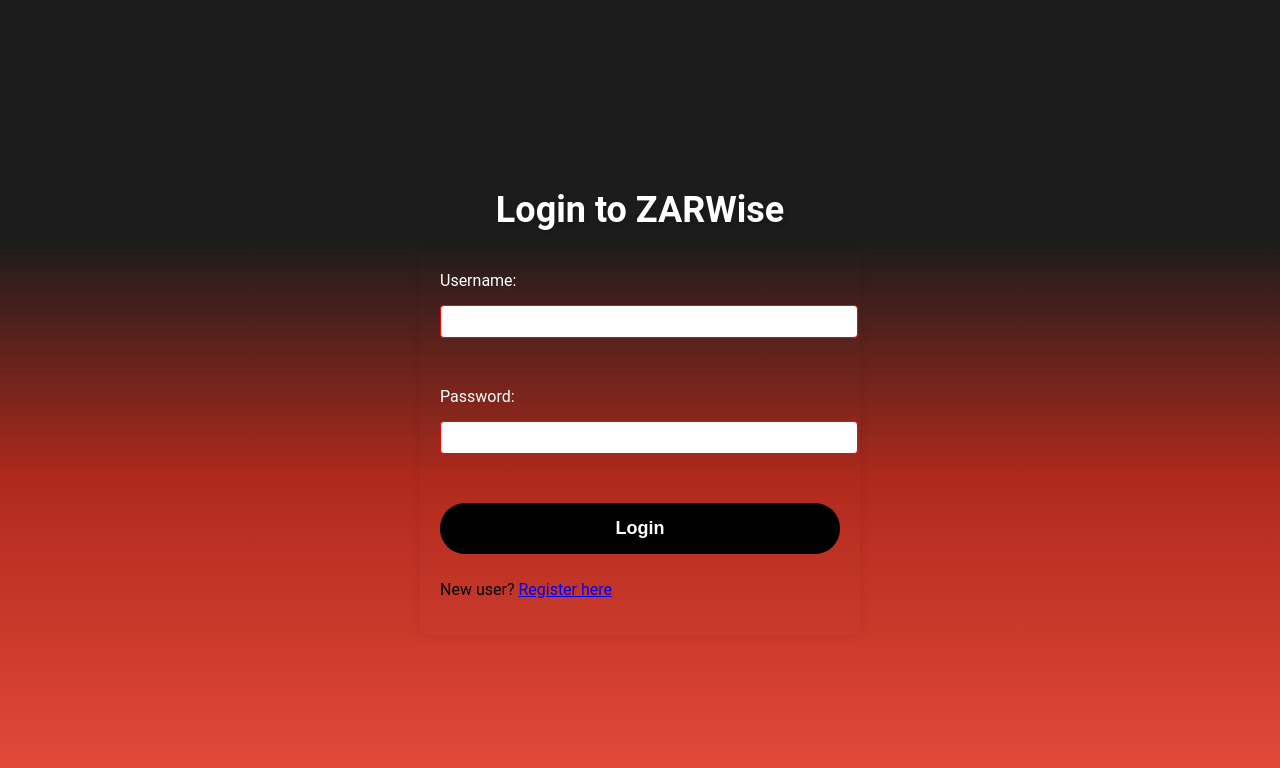
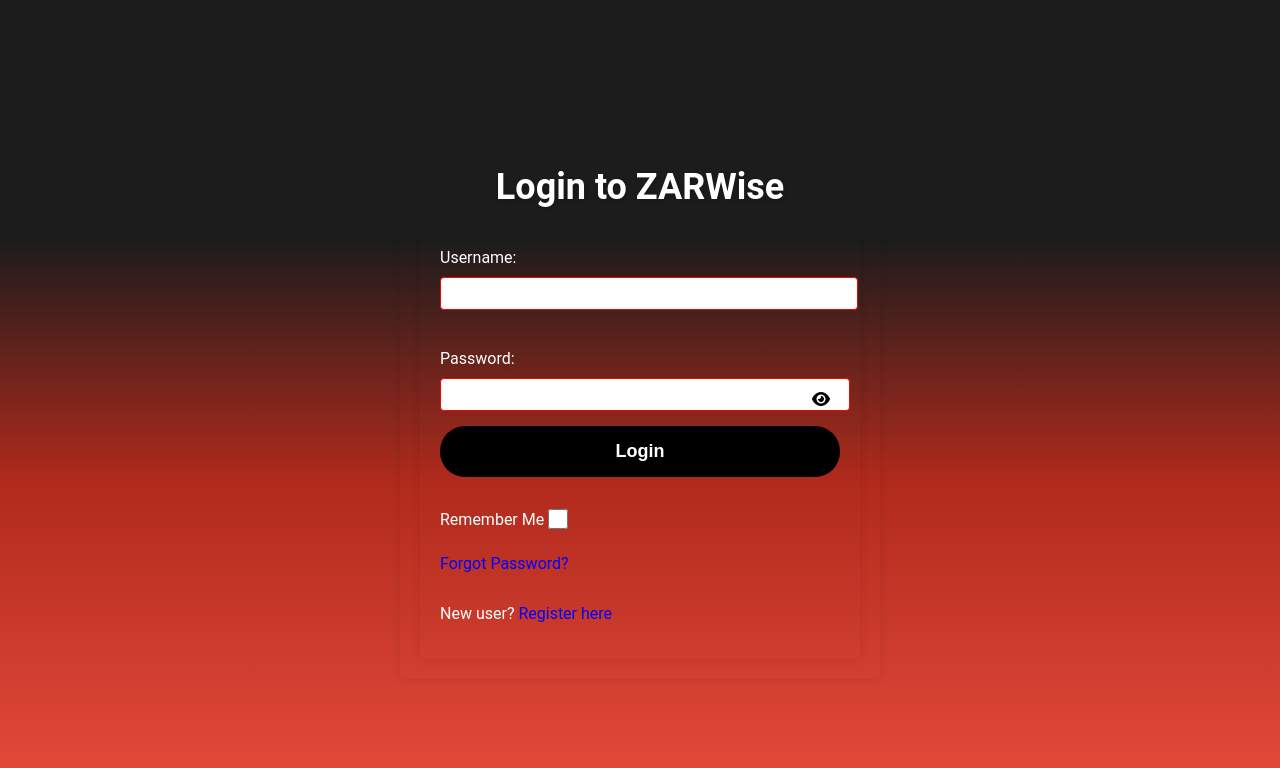
Before and after one commit to Cellie0320/personal_expense_tracker, a PHP site: page /login.php in a window 1280 px wide. Shown: the top 768 px of the page. Run offline with PHP 8.4, Linux system fonts and the light colour scheme.

Commit message:
Implement password reset functionality: add update password backend logic, create forgot password frontend page, and enhance user feedback with session messages.

```diff
--- a/frontend/public/login.php
+++ b/frontend/public/login.php
@@ -9,20 +9,36 @@
     <meta charset="UTF-8">
     <meta name="viewport" content="width=device-width, initial-scale=1.0">
     <title>Login - ZARWise</title>
-    <link rel="stylesheet" href="style.css"> <!-- Link to external stylesheet -->
+    <link rel="stylesheet" href="style.css">
+    <link rel="stylesheet" href="https://cdnjs.cloudflare.com/ajax/libs/font-awesome/6.0.0-beta3/css/all.min.css">
+    <script src="script.js"></script>
 </head>
 <body>
+    <div class="container">
+        <div class="form-container">
             <h1>Login to ZARWise</h1>
-    <?php if (!empty($message)) { echo "<p class='message'>$message</p>"; } ?>
-    <form action="../../backend/authenticate.php" method="post">
+            <?php if ($message): ?>
+                <p class="error-message"><?php echo $message; ?></p>
+            <?php endif; ?>
+            <form action="../../backend/authenticate.php" method="post" onsubmit="return handleRememberMe()">
                 <label for="username">Username:</label>
                 <input type="text" id="username" name="username" required>
                 <br>
                 <label for="password">Password:</label>
+                <div class="password-container">
                     <input type="password" id="password" name="password" required>
+                    <i class="fas fa-eye" id="togglePassword" onclick="togglePasswordVisibility('password')"></i>
+                </div>
+                <button type="submit">Login</button>
                 <br>
-        <button type="submit">Login</button>
+                <div class="remember-me-container">
+                    <label for="remember-me">Remember Me</label>
+                    <input type="checkbox" id="remember-me" name="remember-me">
+                </div>
+                <p class="forgot-password-link"><a href="forgot_password.php">Forgot Password?</a></p>
                 <p class="register-link">New user? <a href="register.php">Register here</a></p>
             </form>
+        </div>
+    </div>
 </body>
 </html>
--- a/frontend/public/script.js
+++ b/frontend/public/script.js
@@ -2,20 +2,94 @@
     const emailInput = document.getElementById('email');
     const emailMessage = document.getElementById('emailMessage');
     const email = emailInput.value;
-    const emailPattern = /^[a-zA-Z0-9._-]+@[a-zA-Z0-9.-]+\.[a-zA-Z]{2,6}$/;
+    const emailPattern = /^[a-zA-Z0-9._-]+@gmail\.com$/;
     if (emailPattern.test(email)) {
         emailInput.style.borderColor = 'green';
         emailMessage.textContent = 'Email is correct';
         emailMessage.style.color = 'green';
+        return true;
     } else {
         emailInput.style.borderColor = 'red';
-        emailMessage.textContent = 'Invalid email address';
-        emailMessage.style.color = 'red';
+        emailMessage.textContent = 'Invalid email address. Only @gmail.com addresses are allowed.';
+        emailMessage.style.color = 'black';
+        return false;
     }
 }
-/*Contact form reset*/
-function resetForm() {
-    document.getElementById('contactForm').reset();
+
+function validatePassword() {
+    const passwordInput = document.getElementById('password') || document.getElementById('new_password');
+    const passwordMessage = document.getElementById('passwordMessage');
+    const password = passwordInput.value;
+    const strongPasswordPattern = /^(?=.*[a-z])(?=.*[A-Z])(?=.*\d)(?=.*[@$!%*?&])[A-Za-z\d@$!%*?&]{8,}$/;
+
+    if (strongPasswordPattern.test(password)) {
+        passwordInput.style.borderColor = 'green';
+        passwordMessage.textContent = 'Password is strong';
+        passwordMessage.style.color = 'green';
+        return true;
+    } else {
+        passwordInput.style.borderColor = 'red';
+        passwordMessage.textContent = 'Password is weak. It must be at least 8 characters long, include uppercase and lowercase letters, a number, and a special character';
+        passwordMessage.style.color = 'black';
+        return false;
+    }
+}
+
+function validateForm() {
+    const emailValid = validateEmail();
+    const passwordValid = validatePassword();
+    if (!emailValid || !passwordValid) {
+        alert('Please ensure all fields are correctly filled out and the password is strong.');
+    }
+    return emailValid && passwordValid;
+}
+
+function togglePasswordVisibility(passwordFieldId) {
+    const passwordField = document.getElementById(passwordFieldId);
+    const togglePassword = passwordField.nextElementSibling;
+    if (passwordField.type === 'password') {
+        passwordField.type = 'text';
+        togglePassword.classList.remove('fa-eye');
+        togglePassword.classList.add('fa-eye-slash');
+    } else {
+        passwordField.type = 'password';
+        togglePassword.classList.remove('fa-eye-slash');
+        togglePassword.classList.add('fa-eye');
+    }
+}
+
+function handleRememberMe() {
+    const rememberMeCheckbox = document.getElementById('remember-me');
+    const usernameInput = document.getElementById('username');
+    const passwordInput = document.getElementById('password');
+
+    if (rememberMeCheckbox.checked) {
+        document.cookie = `username=${usernameInput.value}; max-age=604800; path=/`; // 7 days
+        document.cookie = `password=${passwordInput.value}; max-age=604800; path=/`; // 7 days
+    } else {
+        document.cookie = `username=; max-age=0; path=/`;
+        document.cookie = `password=; max-age=0; path=/`;
+    }
+    return true;
+}
+
+function getCookie(name) {
+    const value = `; ${document.cookie}`;
+    const parts = value.split(`; ${name}=`);
+    if (parts.length === 2) return parts.pop().split(';').shift();
+}
+
+document.addEventListener('DOMContentLoaded', function () {
+    // Check if the current page is login.php
+    if (window.location.pathname.includes('login.php')) {
+        const savedUsername = getCookie('username');
+        const savedPassword = getCookie('password');
+
+        if (savedUsername && savedPassword) {
+            document.getElementById('username').value = savedUsername;
+            document.getElementById('password').value = savedPassword;
+            document.getElementById('remember-me').checked = true;
+        }
     }
 
     document.getElementById('category_id').addEventListener('change', function() {
@@ -36,7 +110,6 @@
         }
     });
 
-  document.addEventListener('DOMContentLoaded', function () {
     // Fetch total expenses
     function fetchTotalExpenses() {
         $.ajax({
@@ -82,3 +155,8 @@
     // Initial fetch of total expenses
     fetchTotalExpenses();
 });
+
+/*contact form reset*/
+function resetForm() {
+    document.getElementById('contactForm').reset();
+}
--- a/frontend/public/style.css
+++ b/frontend/public/style.css
@@ -16,7 +16,7 @@
     display: flex;
     align-items: center;
     justify-content: center;
-    background: #fff;
+    background: transparent;
     padding: 20px;
     border-radius: 5px;
     box-shadow: 0 0 10px rgba(0, 0, 0, 0.1);
@@ -64,7 +64,7 @@
 form {
     display: grid;
     grid-template-columns: 1fr;
-    gap: 10px;
+    gap: 5px; /* Reduced gap between form fields */
     background: transparent;
     padding: 20px;
     border-radius: 5px;
@@ -90,11 +90,72 @@
     border-color: red;
 }
 
-#emailMessage {
+#emailMessage, #passwordMessage {
     font-size: 15px;
     margin-top: -10px;
     margin-bottom: 10px;
     color: red;
+}
+
+.password-container {
+    position: relative;
+    width: 100%;
+}
+
+.password-container input {
+    width: calc(100% - 30px);
+    padding-right: 30px;
+}
+
+.password-container i {
+    position: absolute;
+    right: 10px;
+    top: 50%;
+    transform: translateY(-50%);
+    cursor: pointer;
+    color: black;
+}
+
+.remember-me-container {
+    display: flex;
+    align-items: center;
+    color: white;
+}
+
+.remember-me-container input {
+    margin-right: 5px;
+    width: 20px;
+    height: 20px;
+    accent-color: black;
+}
+/* Forgot password link styling */
+.forgot-password-link {
+    margin-top: 10px;
+    color: white;
+}
+
+.forgot-password-link a {
+    color: #e74c3c;
+    text-decoration: none;
+}
+
+.forgot-password-link a:hover {
+    text-decoration: underline;
+}
+
+/* Register link styling */
+.register-link, .login-link {
+    margin-top: 10px;
+    color: white;
+}
+
+.register-link a , .login-link a {
+    color: blue;
+    text-decoration: none;
+}
+
+.register-link a:hover, .login-link a:hover {
+    text-decoration: underline;
 }
 
 button {
@@ -118,10 +179,26 @@
     outline: none;
     box-shadow: 0 0 0 3px rgba(255,0,0,0.5);
 }
-/*login verification message*/
 
-.message {
+/* Forgot password link styling */
+.forgot-password-link {
+    margin-top: 10px;
+    color: white;
+}
+
+.forgot-password-link a {
+    color: blue;
+    text-decoration: none;
+}
+
+.forgot-password-link a:hover {
+    text-decoration: underline;
+}
+
+/* Error message styling */
+.error-message {
     color: red;
     font-weight: bold;
     margin-bottom: 15px;
+    text-align: center;
 }
```
Also changed, not shown: backend/create_account.php (+12 -5 lines), backend/update_password.php (added, +23 -0 lines), frontend/public/forgot_password.php (added, +31 -0 lines), frontend/public/register.php (+17 -10 lines). Lines whose indentation alone changed are shown as unchanged.
